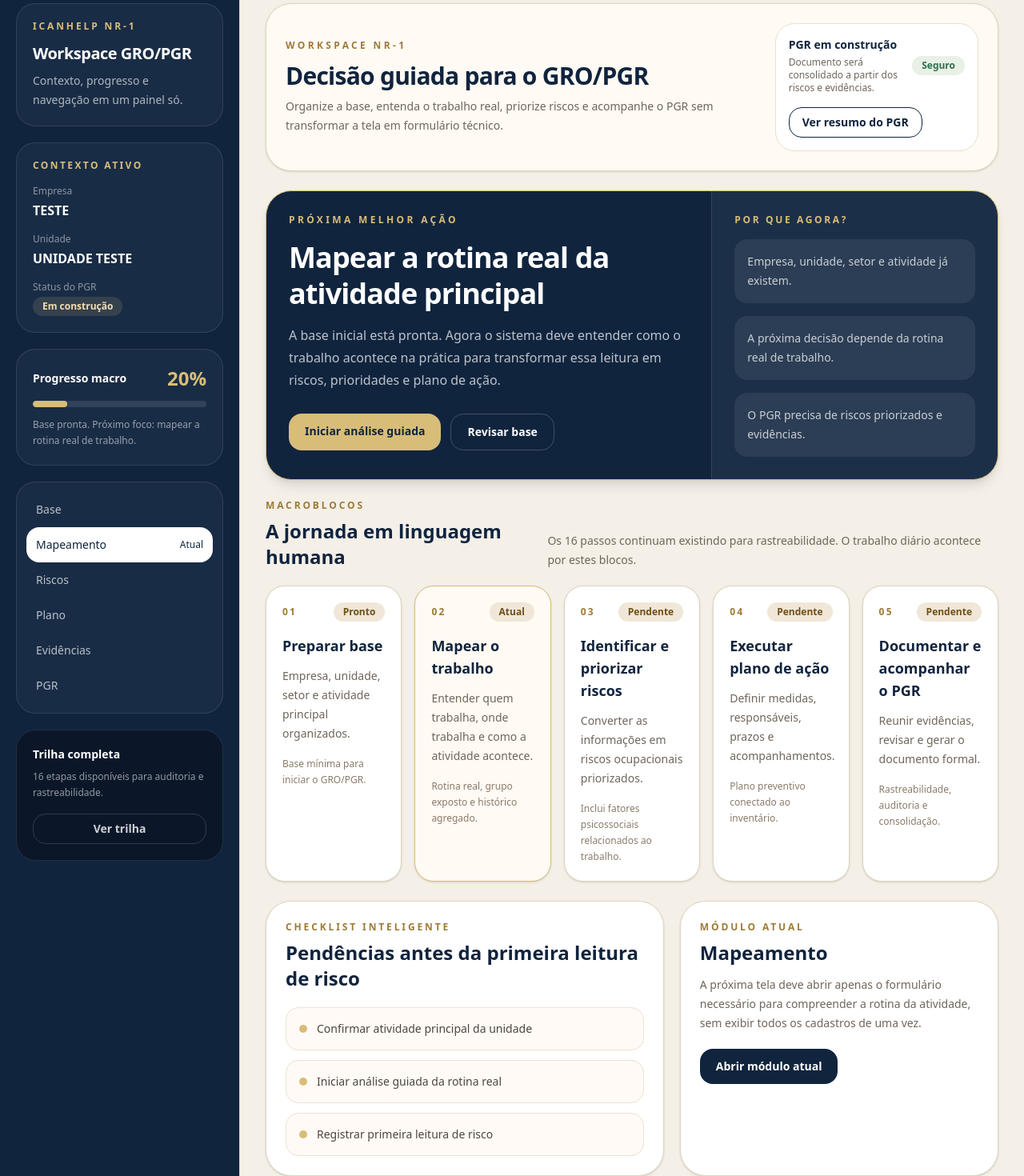
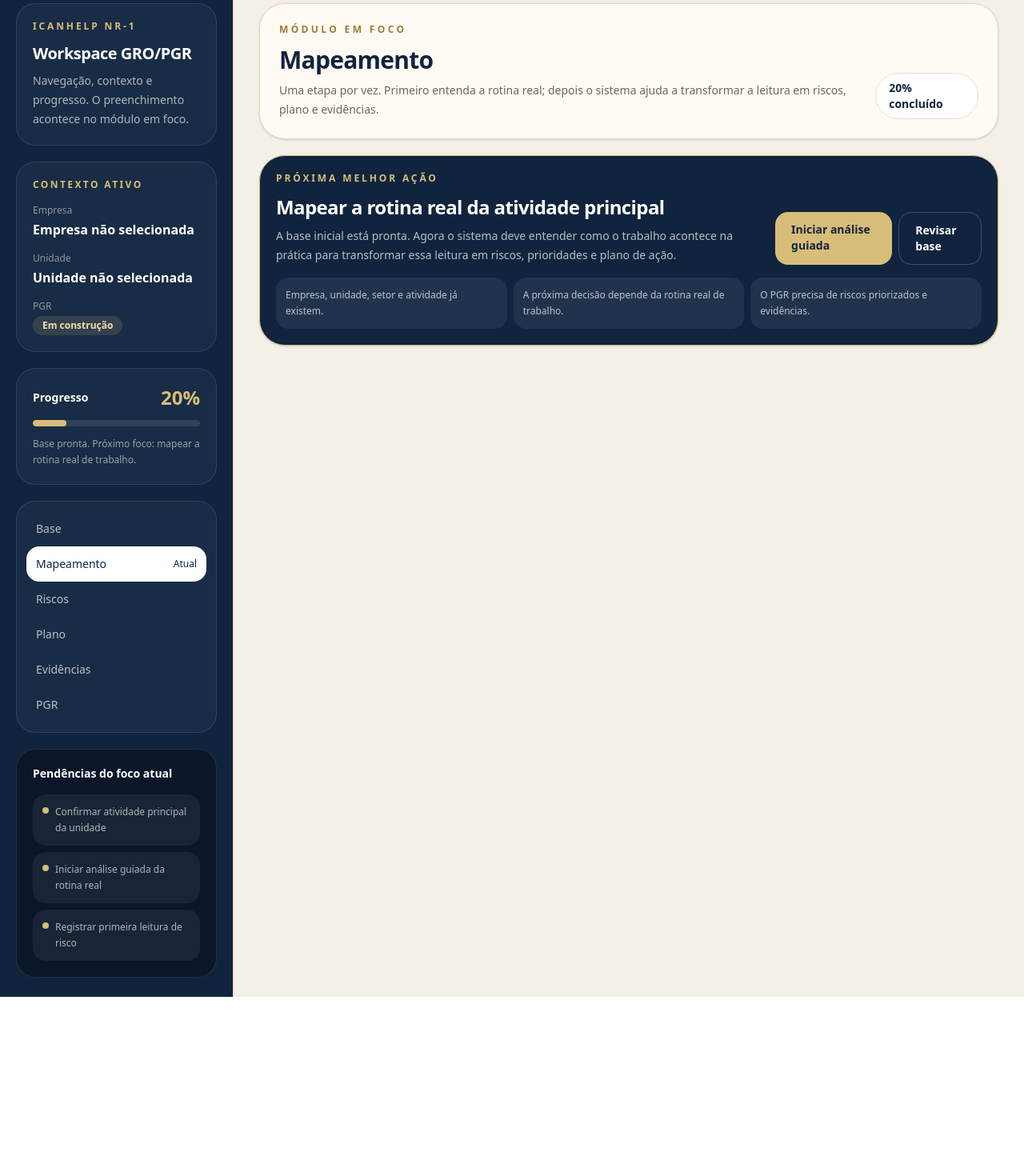
Before and after one commit to jpozza-alt/icanhelp-mvp, a Next.js app: page /dashboard/nr1/workspace-v2 in a window 1280 px wide. Shown: the part 20-1490 px from the top of the page at 80% size. After the commit the page ends 1266 px from the top, so only its background shows below. Built offline with nearby package versions, Linux system fonts and the light colour scheme.

Commit message:
ux(nr1): simplify workspace shell focus

```diff
--- a/src/components/nr1/Nr1WorkspaceV2Shell.tsx
+++ b/src/components/nr1/Nr1WorkspaceV2Shell.tsx
@@ -34,39 +34,6 @@ type Nr1WorkspaceV2ShellProps = {
   children?: ReactNode;
 };
 
-const defaultMacroblocks: Nr1WorkspaceV2Macroblock[] = [
-  {
-    title: "Preparar base",
-    status: "Pronto",
-    description: "Empresa, unidade, setor e atividade principal organizados.",
-    detail: "Base mínima para iniciar o GRO/PGR.",
-  },
-  {
-    title: "Mapear o trabalho",
-    status: "Atual",
-    description: "Entender quem trabalha, onde trabalha e como a atividade acontece.",
-    detail: "Rotina real, grupo exposto e histórico agregado.",
-  },
-  {
-    title: "Identificar e priorizar riscos",
-    status: "Pendente",
-    description: "Converter as informações em riscos ocupacionais priorizados.",
-    detail: "Inclui fatores psicossociais relacionados ao trabalho.",
-  },
-  {
-    title: "Executar plano de ação",
-    status: "Pendente",
-    description: "Definir medidas, responsáveis, prazos e acompanhamentos.",
-    detail: "Plano preventivo conectado ao inventário.",
-  },
-  {
-    title: "Documentar e acompanhar o PGR",
-    status: "Pendente",
-    description: "Reunir evidências, revisar e gerar o documento formal.",
-    detail: "Rastreabilidade, auditoria e consolidação.",
-  },
-];
-
 const defaultModules = ["Base", "Mapeamento", "Riscos", "Plano", "Evidências", "PGR"];
 
 const defaultPendingItems = [
@@ -90,14 +57,13 @@ function clampProgress(value: number) {
 }
 
 export default function Nr1WorkspaceV2Shell({
-  companyName = "TESTE",
-  establishmentName = "UNIDADE TESTE",
+  companyName = "Empresa não selecionada",
+  establishmentName = "Unidade não selecionada",
   pgrStatus = "Em construção",
   progressPercent = 20,
   progressDescription = "Base pronta. Próximo foco: mapear a rotina real de trabalho.",
   activeModule = "Mapeamento",
   modules = defaultModules,
-  macroblocks = defaultMacroblocks,
   pendingItems = defaultPendingItems,
   nextBestActionLabel = "Próxima melhor ação",
   nextBestActionTitle = "Mapear a rotina real da atividade principal",
@@ -118,7 +84,7 @@ export default function Nr1WorkspaceV2Shell({
 
   return (
     <div className="min-h-screen bg-[#f4efe7] text-[#10243e]">
-      <div className="mx-auto grid min-h-screen max-w-[1440px] grid-cols-1 lg:grid-cols-[300px_1fr]">
+      <div className="mx-auto grid min-h-screen max-w-[1440px] grid-cols-1 lg:grid-cols-[292px_1fr]">
         <aside className="border-r border-[#e2d4bf] bg-[#10243e] px-5 py-6 text-white">
           <div className="rounded-3xl border border-white/10 bg-white/[0.04] p-5">
             <p className="text-xs font-semibold uppercase tracking-[0.24em] text-[#d8bd78]">
@@ -128,7 +94,7 @@ export default function Nr1WorkspaceV2Shell({
               Workspace GRO/PGR
             </h1>
             <p className="mt-2 text-sm leading-6 text-white/65">
-              Contexto, progresso e navegação em um painel só.
+              Navegação, contexto e progresso. O preenchimento acontece no módulo em foco.
             </p>
           </div>
 
@@ -146,17 +112,20 @@ export default function Nr1WorkspaceV2Shell({
                 <p className="mt-1 font-semibold">{establishmentName}</p>
               </div>
               <div>
-                <p className="text-xs text-white/50">Status do PGR</p>
-                <p className="mt-1 inline-flex rounded-full bg-[#d8bd78]/15 px-3 py-1 text-xs font-semibold text-[#f4ddb0]">
+                <p className="text-xs text-white/50">PGR</p>
+                <a
+                  href={pgrHref}
+                  className="mt-1 inline-flex rounded-full bg-[#d8bd78]/15 px-3 py-1 text-xs font-semibold text-[#f4ddb0] hover:bg-[#d8bd78]/25"
+                >
                   {pgrStatus}
-                </p>
+                </a>
               </div>
             </div>
           </section>
 
           <section className="mt-5 rounded-3xl border border-white/10 bg-white/[0.04] p-5">
             <div className="flex items-center justify-between">
-              <p className="text-sm font-semibold">Progresso macro</p>
+              <p className="text-sm font-semibold">Progresso</p>
               <p className="text-2xl font-semibold text-[#d8bd78]">{safeProgress}%</p>
             </div>
             <div className="mt-3 h-2 overflow-hidden rounded-full bg-white/10">
@@ -172,7 +141,7 @@ export default function Nr1WorkspaceV2Shell({
               return (
                 <a
                   key={module}
-                  href="#"
+                  href={isActive ? moduleHref : "#"}
                   className={`flex items-center justify-between rounded-2xl px-3 py-3 text-sm font-medium transition ${
                     isActive
                       ? "bg-white text-[#10243e]"
@@ -187,67 +156,58 @@ export default function Nr1WorkspaceV2Shell({
           </nav>
 
           <section className="mt-5 rounded-3xl border border-white/10 bg-[#0b1729] p-5">
-            <p className="text-sm font-semibold">Trilha completa</p>
-            <p className="mt-2 text-xs leading-5 text-white/55">
-              16 etapas disponíveis para auditoria e rastreabilidade.
-            </p>
-            <button className="mt-4 w-full rounded-2xl border border-white/15 px-3 py-2 text-sm font-semibold text-white/80">
-              Ver trilha
-            </button>
+            <p className="text-sm font-semibold">Pendências do foco atual</p>
+            <div className="mt-4 space-y-2">
+              {pendingItems.map((item) => (
+                <div key={item} className="flex gap-2 rounded-2xl bg-white/[0.06] p-3 text-xs leading-5 text-white/65">
+                  <span className="mt-1 h-2 w-2 shrink-0 rounded-full bg-[#d8bd78]" />
+                  <span>{item}</span>
+                </div>
+              ))}
+            </div>
           </section>
         </aside>
 
         <section className="px-5 py-6 lg:px-8">
           <header className="rounded-[2rem] border border-[#e2d4bf] bg-[#fffaf3] p-6 shadow-sm">
-            <div className="flex flex-col gap-5 xl:flex-row xl:items-center xl:justify-between">
+            <div className="flex flex-col gap-4 xl:flex-row xl:items-end xl:justify-between">
               <div>
                 <p className="text-xs font-semibold uppercase tracking-[0.28em] text-[#9d7b37]">
-                  Workspace NR-1
+                  Módulo em foco
                 </p>
                 <h2 className="mt-3 text-3xl font-semibold tracking-tight text-[#10243e]">
-                  Decisão guiada para o GRO/PGR
+                  {activeModule}
                 </h2>
                 <p className="mt-2 max-w-3xl text-sm leading-6 text-[#6f665b]">
-                  Organize a base, entenda o trabalho real, priorize riscos e acompanhe o PGR sem transformar a tela em formulário técnico.
+                  Uma etapa por vez. Primeiro entenda a rotina real; depois o sistema ajuda a transformar a leitura em riscos, plano e evidências.
                 </p>
               </div>
 
-              <div className="rounded-3xl border border-[#eadfce] bg-white p-4 xl:w-[320px]">
-                <div className="flex items-center justify-between gap-4">
-                  <div>
-                    <p className="text-sm font-semibold">PGR em construção</p>
-                    <p className="mt-1 text-xs text-[#6f665b]">
-                      Documento será consolidado a partir dos riscos e evidências.
-                    </p>
-                  </div>
-                  <span className="rounded-full bg-[#e9f0e5] px-3 py-1 text-xs font-semibold text-[#2f6f4e]">
-                    Seguro
-                  </span>
-                </div>
-                <a
-                  href={pgrHref}
-                  className="mt-4 inline-flex rounded-2xl border border-[#10243e] px-4 py-2 text-sm font-semibold text-[#10243e]"
-                >
-                  Ver resumo do PGR
-                </a>
+              <div className="w-fit rounded-full border border-[#eadfce] bg-white px-4 py-2 text-sm font-semibold text-[#10243e]">
+                {safeProgress}% concluído
               </div>
             </div>
           </header>
 
-          <section className="mt-6 overflow-hidden rounded-[2rem] border border-[#d8bd78] bg-[#10243e] shadow-lg">
-            <div className="grid gap-0 xl:grid-cols-[1.4fr_0.9fr]">
-              <div className="p-7 text-white">
-                <p className="text-xs font-semibold uppercase tracking-[0.28em] text-[#d8bd78]">
+          {topContextSlot ? (
+            <div className="mt-5">
+              {topContextSlot}
+            </div>
+          ) : null}
+
+          <section className="mt-5 rounded-[2rem] border border-[#d8bd78] bg-[#10243e] p-5 text-white shadow-sm">
+            <p className="text-xs font-semibold uppercase tracking-[0.24em] text-[#d8bd78]">
               {nextBestActionLabel}
             </p>
-                <h2 className="mt-4 text-4xl font-semibold leading-tight tracking-tight">
-                  {nextBestActionTitle}
-                </h2>
-                <p className="mt-4 max-w-2xl text-base leading-7 text-white/72">
+            <div className="mt-3 flex flex-col gap-5 xl:flex-row xl:items-end xl:justify-between">
+              <div>
+                <h3 className="text-2xl font-semibold tracking-tight">{nextBestActionTitle}</h3>
+                <p className="mt-2 max-w-3xl text-sm leading-6 text-white/70">
                   {nextBestActionDescription}
                 </p>
+              </div>
 
-                <div className="mt-7 flex flex-col gap-3 sm:flex-row">
+              <div className="flex flex-col gap-2 sm:flex-row">
                 <a
                   href={nextBestActionPrimaryHref}
                   onClick={(event) => {
@@ -268,100 +228,16 @@ export default function Nr1WorkspaceV2Shell({
               </div>
             </div>
 
-              <div className="border-t border-white/10 bg-white/[0.05] p-7 xl:border-l xl:border-t-0">
-                <p className="text-xs font-semibold uppercase tracking-[0.22em] text-[#d8bd78]">
-                  Por que agora?
-                </p>
-                <div className="mt-4 space-y-4">
-                  {nextBestActionReasons.map((item) => (
-                    <div key={item} className="rounded-2xl bg-white/[0.07] p-4 text-sm leading-6 text-white/75">
+            <div className="mt-4 grid gap-2 md:grid-cols-3">
+              {nextBestActionReasons.slice(0, 3).map((item) => (
+                <div key={item} className="rounded-2xl bg-white/[0.07] p-3 text-xs leading-5 text-white/70">
                   {item}
                 </div>
               ))}
             </div>
-              </div>
-            </div>
           </section>
 
-          {topContextSlot ? (
-            <div className="mb-6">
-              {topContextSlot}
-            </div>
-          ) : null}
-
-          <section className="mt-6">
-            <div className="flex flex-col gap-2 sm:flex-row sm:items-end sm:justify-between">
-              <div>
-                <p className="text-xs font-semibold uppercase tracking-[0.24em] text-[#9d7b37]">
-                  Macroblocos
-                </p>
-                <h3 className="mt-2 text-2xl font-semibold">A jornada em linguagem humana</h3>
-              </div>
-              <p className="max-w-xl text-sm leading-6 text-[#6f665b]">
-                Os 16 passos continuam existindo para rastreabilidade. O trabalho diário acontece por estes blocos.
-              </p>
-            </div>
-
-            <div className="mt-5 grid gap-4 xl:grid-cols-5">
-              {macroblocks.map((block, index) => (
-                <article
-                  key={block.title}
-                  className={`rounded-3xl border p-5 shadow-sm ${
-                    index === 1
-                      ? "border-[#d8bd78] bg-[#fffaf3]"
-                      : "border-[#e2d4bf] bg-white"
-                  }`}
-                >
-                  <div className="flex items-center justify-between gap-3">
-                    <span className="text-xs font-semibold uppercase tracking-[0.18em] text-[#9d7b37]">
-                      0{index + 1}
-                    </span>
-                    <span className="rounded-full bg-[#f0e7d8] px-3 py-1 text-xs font-semibold text-[#6f4f17]">
-                      {block.status}
-                    </span>
-                  </div>
-                  <h4 className="mt-4 text-lg font-semibold">{block.title}</h4>
-                  <p className="mt-3 text-sm leading-6 text-[#6f665b]">{block.description}</p>
-                  <p className="mt-4 text-xs leading-5 text-[#8a7b6a]">{block.detail}</p>
-                </article>
-              ))}
-            </div>
-          </section>
-
-          <section className="mt-6 grid gap-5 xl:grid-cols-[1fr_0.8fr]">
-            <article className="rounded-[2rem] border border-[#e2d4bf] bg-white p-6 shadow-sm">
-              <p className="text-xs font-semibold uppercase tracking-[0.24em] text-[#9d7b37]">
-                Checklist inteligente
-              </p>
-              <h3 className="mt-2 text-2xl font-semibold">Pendências antes da primeira leitura de risco</h3>
-              <div className="mt-5 space-y-3">
-                {pendingItems.map((item) => (
-                  <div key={item} className="flex items-center gap-3 rounded-2xl border border-[#eee2d2] bg-[#fffaf6] p-4">
-                    <span className="h-2.5 w-2.5 rounded-full bg-[#d8bd78]" />
-                    <span className="text-sm text-[#4f463c]">{item}</span>
-                  </div>
-                ))}
-              </div>
-            </article>
-
-            <article className="rounded-[2rem] border border-[#e2d4bf] bg-white p-6 shadow-sm">
-              <p className="text-xs font-semibold uppercase tracking-[0.24em] text-[#9d7b37]">
-                Módulo atual
-              </p>
-              <h3 className="mt-2 text-2xl font-semibold">{activeModule}</h3>
-              <p className="mt-3 text-sm leading-6 text-[#6f665b]">
-                A próxima tela deve abrir apenas o formulário necessário para compreender a rotina da atividade, sem exibir todos os cadastros de uma vez.
-              </p>
-              <a
-                href={moduleHref}
-                className="mt-5 inline-flex rounded-2xl bg-[#10243e] px-5 py-3 text-sm font-semibold text-white"
-              >
-                Abrir módulo atual
-              </a>
-            </article>
-          </section>
-
-          {children ? <section className="mt-6">{children}</section> : null}
+          {children ? <section className="mt-5">{children}</section> : null}
         </section>
       </div>
     </div>
```
Lines whose indentation alone changed are shown as unchanged.
